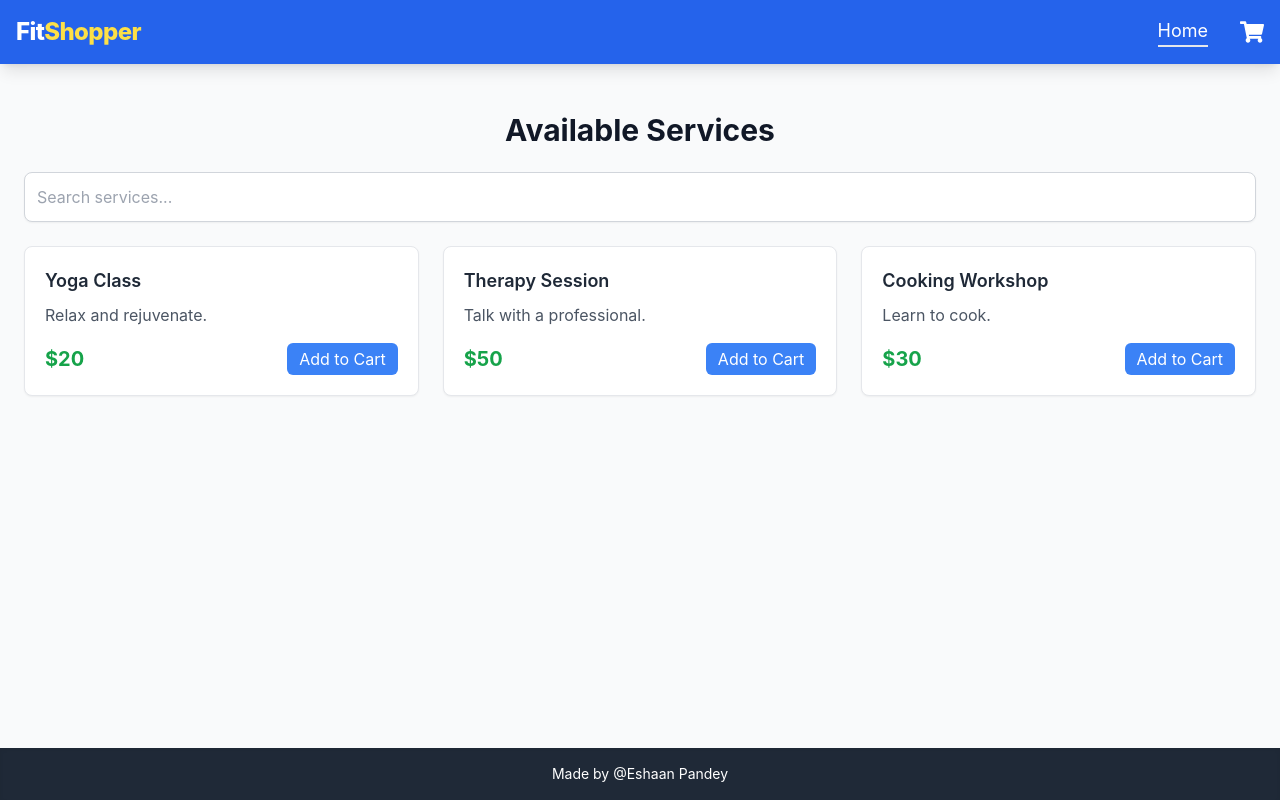
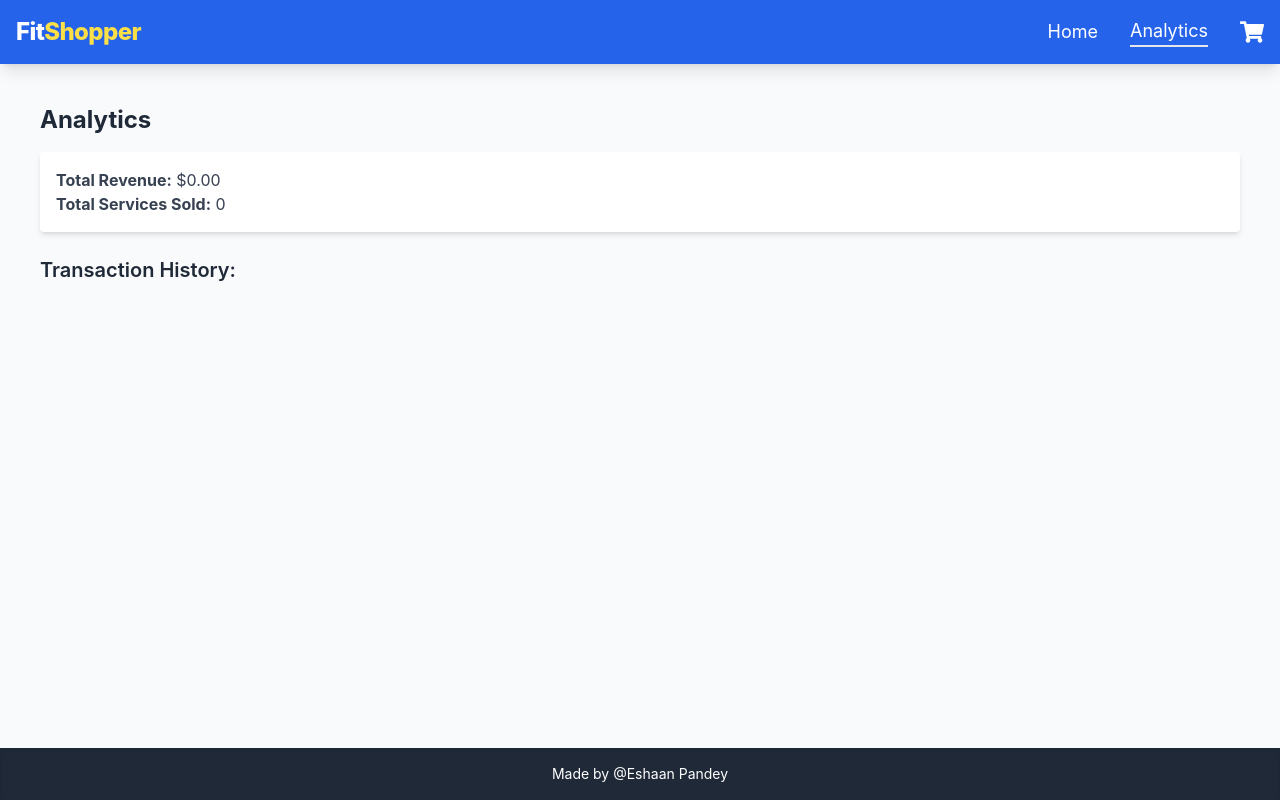
Before and after one commit to eshaanpandey/FitShopper, a React (Create React App) app: page /analytics in a window 1280 px wide. Before the commit this address led to /. Built offline with nearby package versions, Linux system fonts and the light colour scheme.

Commit message:
add analytics page

```diff
--- a/src/App.jsx
+++ b/src/App.jsx
@@ -1,17 +1,33 @@
-import React from "react";
+import React, { useState } from "react";
 import { Routes, Route, Navigate } from "react-router-dom";
 import MainLayout from "./layouts/MainLayout";
 import HomePage from "./pages/HomePage";
 import CartPage from "./pages/CartPage";
 import CheckoutPage from "./pages/CheckoutPage";
+import ReceiptPage from "./pages/ReceiptPage";
+import AnalyticsPage from "./pages/AnalyticsPage";
 
 function App() {
+  const [analyticsData, setAnalyticsData] = useState([]);
+
+  const handleCheckout = (receipt) => {
+    const previousData = JSON.parse(localStorage.getItem("analyticsData")) || [];
+    const updatedData = [...previousData, receipt];
+    localStorage.setItem("analyticsData", JSON.stringify(updatedData));
+    setAnalyticsData(updatedData);
+  };
+
   return (
     <MainLayout>
       <Routes>
         <Route path="/" element={<HomePage />} />
         <Route path="/cart" element={<CartPage />} />
-        <Route path="/checkout" element={<CheckoutPage />} />
+        <Route path="/checkout" element={<CheckoutPage onCheckout={handleCheckout} />} />
+        <Route path="/receipt" element={<ReceiptPage />} />
+        <Route
+          path="/analytics"
+          element={<AnalyticsPage analyticsData={analyticsData} />}
+        />
         <Route path="*" element={<Navigate to="/" replace />} />
       </Routes>
     </MainLayout>
--- a/src/components/Navbar.jsx
+++ b/src/components/Navbar.jsx
@@ -29,7 +29,16 @@ function Header() {
           >
             Home
           </NavLink>
-
+          <NavLink
+            to="/analytics"
+            className={({ isActive }) =>
+              `text-lg transition duration-200 ${
+                isActive ? "border-b-2" : "hover:text-yellow-300"
+              }`
+            }
+          >
+            Analytics
+          </NavLink>
           <Link to="/cart" className="relative flex items-center group">
             <FaShoppingCart size={24} className="group-hover:text-yellow-300 transition duration-200" />
             {cartCount > 0 && (
--- /dev/null
+++ b/src/pages/AnalyticsPage.jsx
@@ -0,0 +1,61 @@
+import React, { useEffect, useState } from "react";
+import { motion, AnimatePresence } from "framer-motion";
+
+function AnalyticsPage() {
+  const [analyticsData, setAnalyticsData] = useState([]);
+
+  useEffect(() => {
+    const data = JSON.parse(localStorage.getItem("analyticsData")) || [];
+    setAnalyticsData(data);
+  }, []);
+
+  const totalRevenue = analyticsData.reduce((sum, item) => sum + item.total, 0);
+  const totalServicesSold = analyticsData.reduce(
+    (count, item) =>
+      count + item.cart.reduce((sum, service) => sum + service.quantity, 0),
+    0
+  );
+
+  return (
+    <div className="container mx-auto p-4 bg-gray-50">
+      <h1 className="text-2xl font-bold text-gray-800 mb-4">Analytics</h1>
+      <div className="bg-white p-4 rounded shadow-md">
+        <p className="text-gray-700">
+          <strong>Total Revenue:</strong> ${totalRevenue.toFixed(2)}
+        </p>
+        <p className="text-gray-700">
+          <strong>Total Services Sold:</strong> {totalServicesSold}
+        </p>
+      </div>
+      <h2 className="text-xl font-semibold text-gray-800 mt-6">
+        Transaction History:
+      </h2>
+      <ul className="space-y-4 mt-4">
+        <AnimatePresence>
+          {analyticsData.map((transaction, index) => (
+            <motion.li
+              key={index}
+              className="border rounded p-4 bg-white shadow-md"
+              initial={{ opacity: 0, y: -20 }}
+              animate={{ opacity: 1, y: 0 }}
+              exit={{ opacity: 0, y: -20 }}
+              transition={{ delay: index * 0.15, duration: 0.3 }} // Delay for staggering effect
+            >
+              <p className="text-gray-700">
+                <strong>Date:</strong> {transaction.date}
+              </p>
+              <p className="text-gray-700">
+                <strong>Customer:</strong> {transaction.customer.name}
+              </p>
+              <p className="text-gray-700">
+                <strong>Total:</strong> ${transaction.total.toFixed(2)}
+              </p>
+            </motion.li>
+          ))}
+        </AnimatePresence>
+      </ul>
+    </div>
+  );
+}
+
+export default AnalyticsPage;
--- a/src/pages/HomePage.jsx
+++ b/src/pages/HomePage.jsx
@@ -3,14 +3,14 @@ import { useSelector, useDispatch } from "react-redux";
 import { addToCart } from "../redux/slices/cartSlice";
 import { setServices, filterServices } from "../redux/slices/servicesSlice";
 import ServiceCard from "../components/ServiceCard";
-import { motion } from "framer-motion"; // Import Framer Motion
-import { v4 as uuidv4 } from "uuid"; // Import UUID for unique key generation
+import { motion } from "framer-motion";
+import { v4 as uuidv4 } from "uuid";
 
 function HomePage() {
   const dispatch = useDispatch();
   const services = useSelector((state) => state.services.filteredServices);
   const [searchTerm, setSearchTerm] = useState("");
-  const [animationKey, setAnimationKey] = useState(uuidv4()); // Generate a unique key for animations
+  const [animationKey, setAnimationKey] = useState(uuidv4());
 
   useEffect(() => {
     const mockServices = [
@@ -26,7 +26,6 @@ function HomePage() {
   }, [searchTerm, dispatch]);
 
   useEffect(() => {
-    // Update the animation key to force re-trigger on refresh
     setAnimationKey(uuidv4());
   }, []);
 
@@ -48,9 +47,9 @@ function HomePage() {
         onChange={handleSearchChange}
         className="w-full border border-gray-300 rounded-lg p-3 mb-6 shadow-sm focus:outline-none focus:ring-2 focus:ring-blue-500"
       />
-      {/* Key added to re-trigger animation on refresh */}
+
       <motion.div
-        key={animationKey} // Unique key ensures animation triggers on refresh
+        key={animationKey}
         className="grid grid-cols-1 sm:grid-cols-2 lg:grid-cols-3 gap-6"
         initial="hidden"
         animate="visible"
@@ -59,7 +58,7 @@ function HomePage() {
           visible: {
             opacity: 1,
             transition: {
-              staggerChildren: 0.3, // Stagger effect for children
+              staggerChildren: 0.3,
             },
           },
         }}
@@ -68,8 +67,8 @@ function HomePage() {
           <motion.div
             key={service.id}
             variants={{
-              hidden: { opacity: 0, x: -50 }, // Start slightly offscreen to the left
-              visible: { opacity: 1, x: 0, transition: { duration: 0.5 } }, // Animate into view
+              hidden: { opacity: 0, x: -50 },
+              visible: { opacity: 1, x: 0, transition: { duration: 0.5 } },
             }}
           >
             <ServiceCard service={service} onAddToCart={handleAddToCart} />
```
